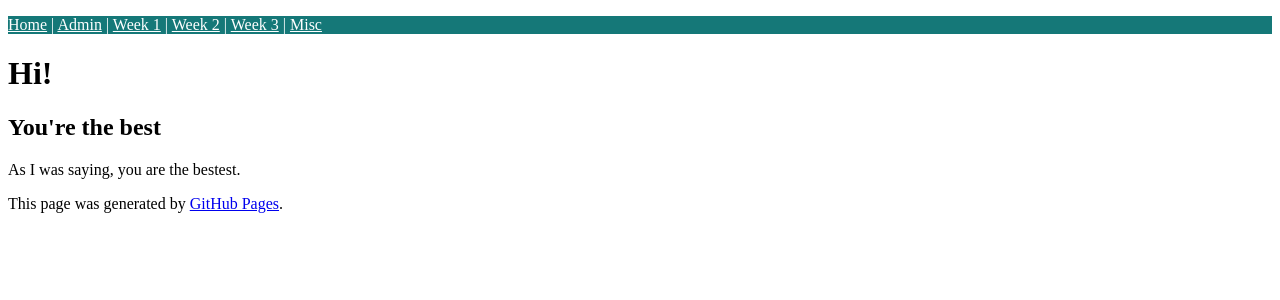
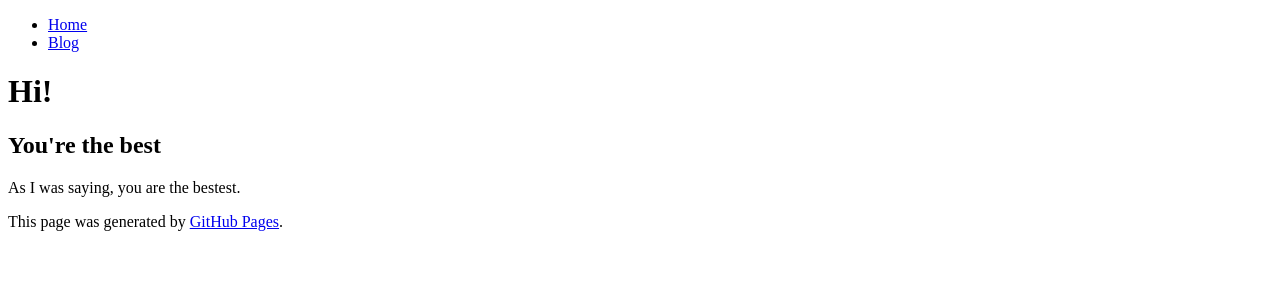
Before and after one commit to siddharthngandhi/siddharthngandhi.github.io, a Jekyll site: the page built from index.md, in a window 1280 px wide. Shown: the top 300 px of the page. Built offline with Jekyll 4.4.1, drawn with Linux system fonts in a browser that asks for light colours.

Commit message:
Update nav.html

```diff
--- a/_includes/nav.html
+++ b/_includes/nav.html
@@ -1,8 +1,4 @@
-<p style="text-align: left; background-color: #157878; color:white">
-  <a href="{{site.baseurl}}/" style="color:white">Home</a> |
-  <a href="{{site.baseurl}}/" style="color:white">Admin</a> |
-  <a href="{{site.baseurl}}/" style="color:white">Week 1</a> |
-  <a href="{{site.baseurl}}/" style="color:white">Week 2</a> |
-  <a href="{{site.baseurl}}/" style="color:white">Week 3</a> |
-  <a href="{{site.baseurl}}/" style="color:white">Misc</a>
-</p>
+  <ul>
+    <li><a href="/">Home</a></li>
+    <li><a href="/blog.html">Blog</a></li>
+  </ul>
```
